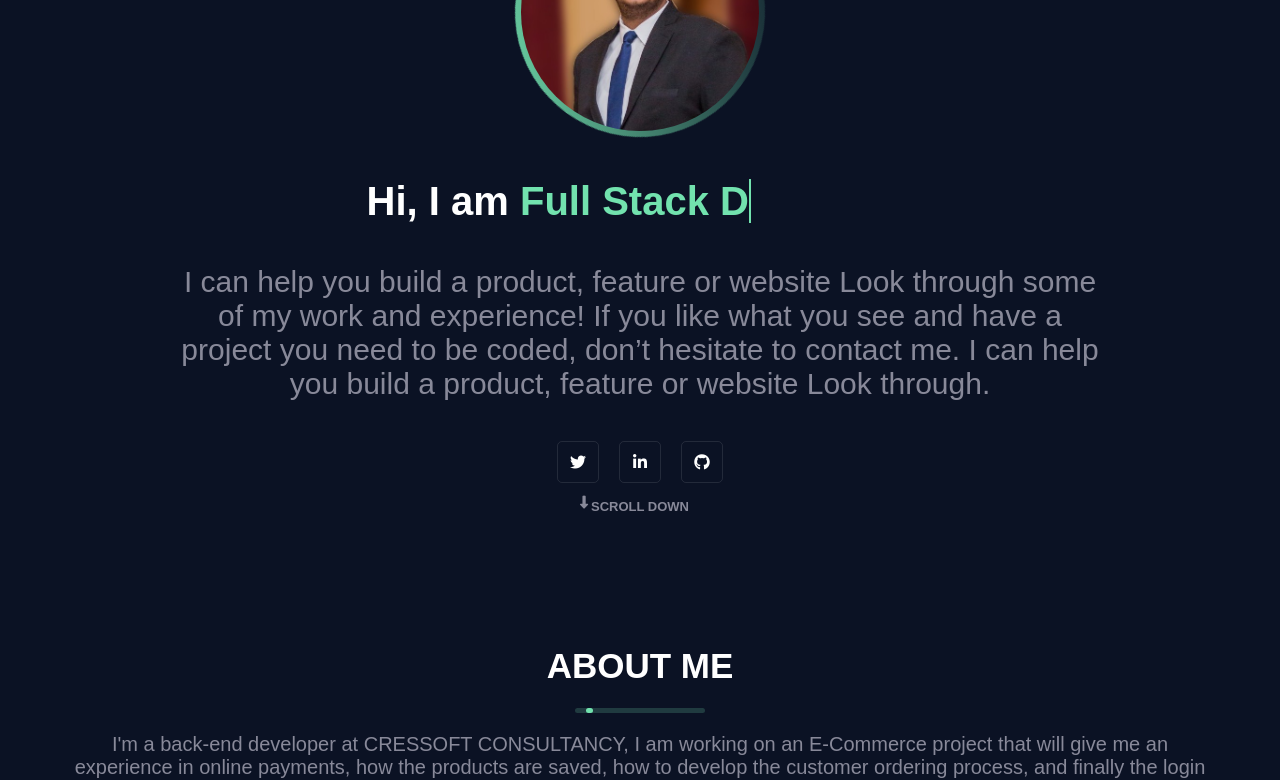
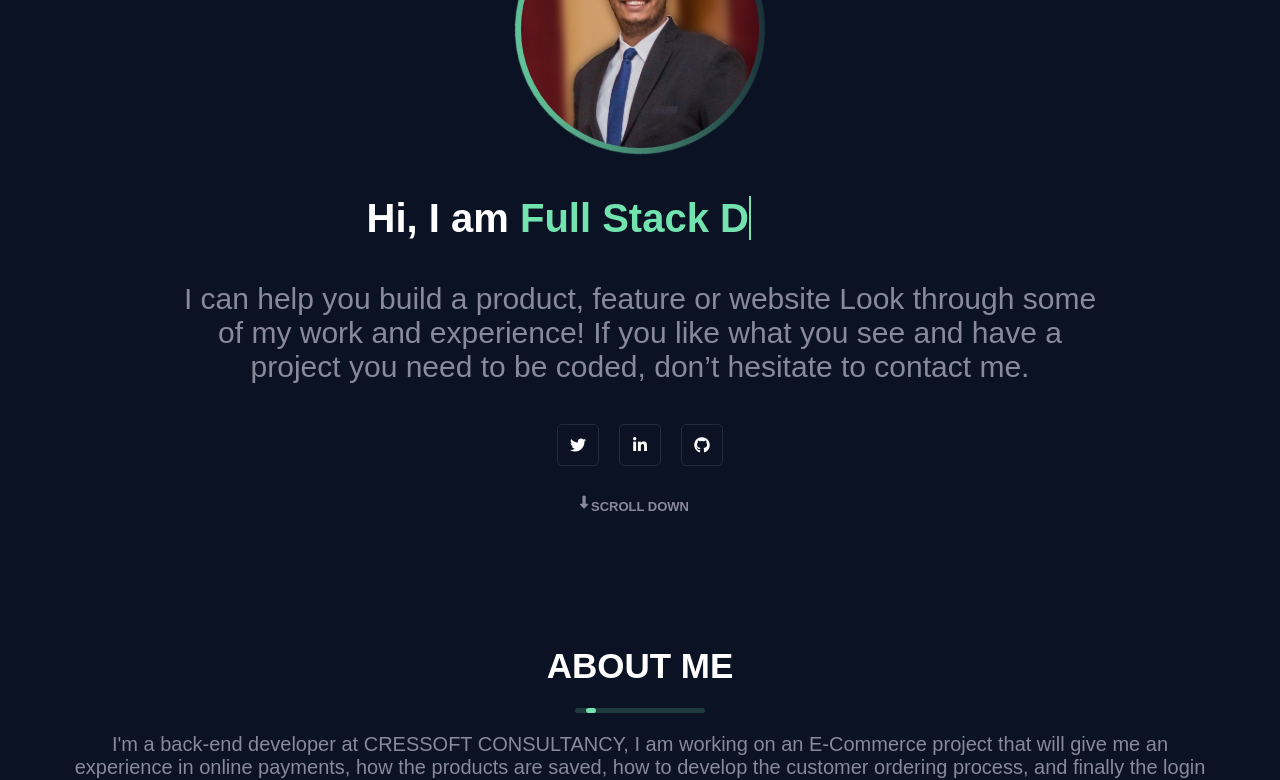
Before and after one commit to ShahierNashaat/Portfolio, a React (Create React App) app: page / in a window 1280 px wide. Shown: the part 300-1080 px from the top of the page. Built offline with nearby package versions, Linux system fonts and the light colour scheme; a web font is replaced by a local one.

Commit message:
fix the underline title

```diff
--- a/src/Components/About/About.css
+++ b/src/Components/About/About.css
@@ -29,7 +29,7 @@
 }
 
 .about .title .underline .animation {
-  width: 5%;
+  width: 10px;
   height: 5px;
   background-color: #72e2ae;
   position: absolute;
--- a/src/Components/Contact/Contact.css
+++ b/src/Components/Contact/Contact.css
@@ -29,7 +29,7 @@
 }
 
 .contact .title .underline .animation {
-  width: 5%;
+  width: 10px;
   height: 5px;
   background-color: #72e2ae;
   position: absolute;
--- a/src/Components/Experience/Experience.css
+++ b/src/Components/Experience/Experience.css
@@ -29,7 +29,7 @@
 }
 
 .experience .title .underline .animation {
-  width: 5%;
+  width: 10px;
   height: 5px;
   background-color: #72e2ae;
   position: absolute;
--- a/src/Components/Headline/Headline.js
+++ b/src/Components/Headline/Headline.js
@@ -46,8 +46,6 @@ function Headline() {
           Look through some of my work and experience! If you
           like what you see and have a project you need to be
           coded, don’t hesitate to contact me.
-          I can help you build a product,
-          feature or website Look through.
         </p>
       </div>
       <div className="icons">
--- a/src/Components/Recommendation/Recommendation.css
+++ b/src/Components/Recommendation/Recommendation.css
@@ -29,7 +29,7 @@
 }
 
 .recommendation .title .underline .animation {
-  width: 5%;
+  width: 10px;
   height: 5px;
   background-color: #72e2ae;
   position: absolute;
--- a/src/Components/Skills/Skills.css
+++ b/src/Components/Skills/Skills.css
@@ -29,7 +29,7 @@
 }
 
 .skills .title .underline .animation {
-  width: 5%;
+  width: 10px;
   height: 5px;
   background-color: #72e2ae;
   position: absolute;
--- a/src/Components/Work/Work.css
+++ b/src/Components/Work/Work.css
@@ -29,7 +29,7 @@
 }
 
 .work .title .underline .animation {
-  width: 5%;
+  width: 10px;
   height: 5px;
   background-color: #72e2ae;
   position: absolute;
```
